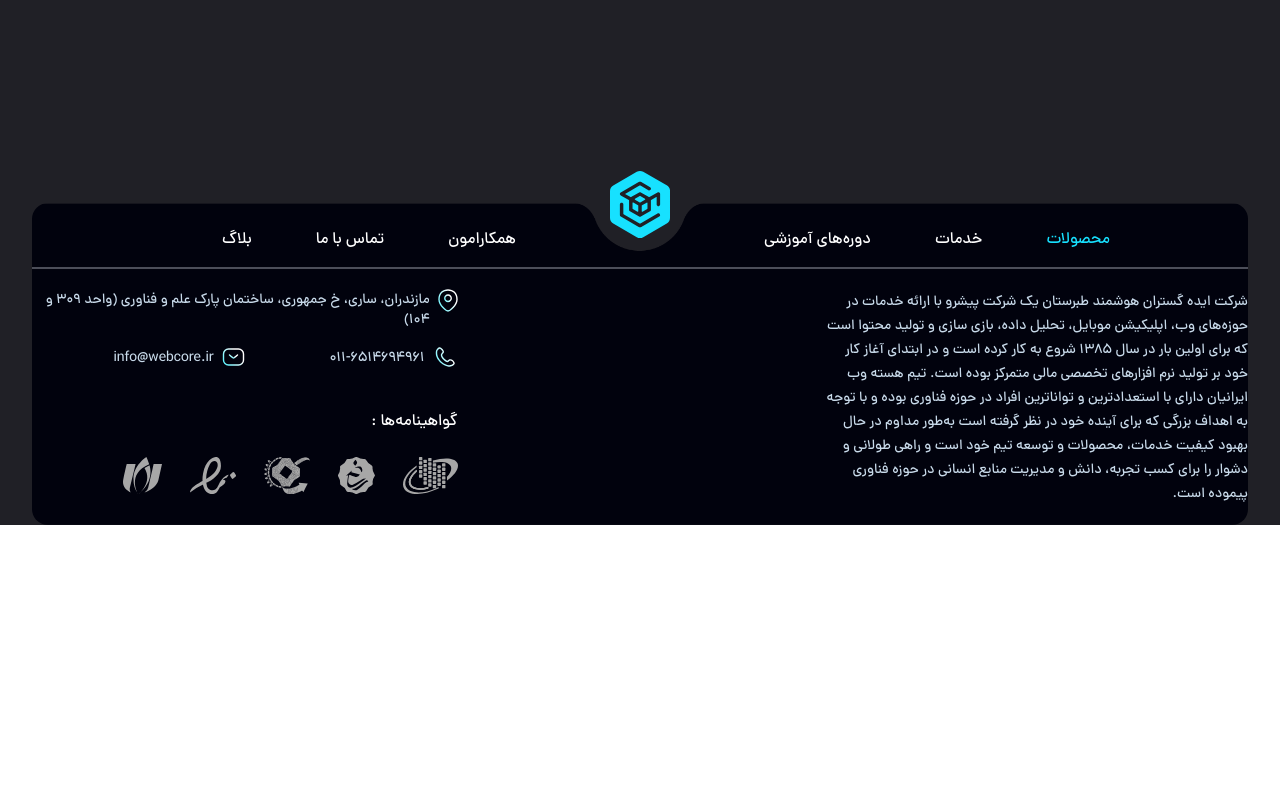
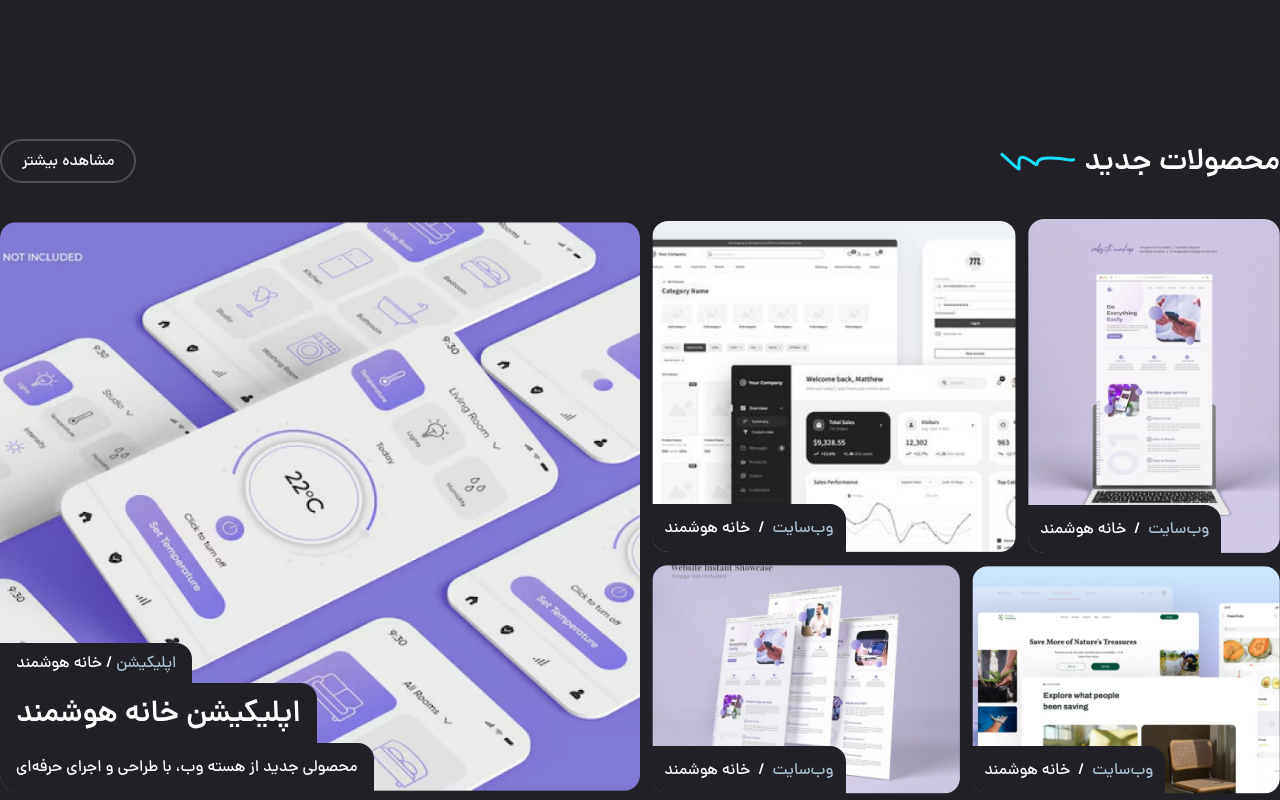
Before and after one commit to NEEMABBN/WebCore, a React (Vite) app: page /Products in a window 1280 px wide. Shown: the part 1260-2060 px from the top of the page. Before the commit the page ends 1785 px from the top, so only its background shows below. Built offline with nearby package versions, Linux system fonts and the light colour scheme; the HTML template or start-up script is replaced by a standard one.

Commit message:
Completed NewProduct [ProductPage]

```diff
--- /dev/null
+++ b/src/Components/ProductImageItem/ProductImageItem.jsx
@@ -0,0 +1,26 @@
+import React from "react";
+import { BsFillArrowDownLeftCircleFill } from "react-icons/bs";
+
+export default function ProductImageItem({
+  size,
+  title,
+  category,
+  image,
+  hoverBox,
+  display = "flex",
+}) {
+  return (
+    <div className={`${size} rounded-2xl overflow-hidden relative group`}>
+      <img src={image} alt="" className="w-full" />
+      {hoverBox}
+      <div
+        className={`${display} bg-[#202026] items-center rounded-tr-2xl absolute bottom-0 left-0 gap-2 p-3 group-hover:px-7 duration-300 transition-all`}
+      >
+        <BsFillArrowDownLeftCircleFill className="absolute text-white group-hover:block hidden top-[-0.5rem] right-[-0.5rem] transition-all duration-300 text-3xl" />
+        <span className="text-[#A9C1D4]">{title}</span>
+        <span className="text-white">/</span>
+        <span className="text-white">{category}</span>
+      </div>
+    </div>
+  );
+}
--- a/src/Components/Templates/TemplateV2.jsx
+++ b/src/Components/Templates/TemplateV2.jsx
@@ -7,17 +7,23 @@ export default function TemplateV2({ title, children }) {
   const { t, i18n } = useTranslation();
 
   return (
-    <div className="container mx-auto flex flex-col items-center">
+    <div className="w-full flex flex-col items-center gap-9">
       <div className="w-full flex items-center justify-between">
         <div className="flex items-center gap-2">
-          <h2 className="">{title}</h2>
+          <h2
+            className={`${
+              i18n.language === "fa" ? "PersiaDemi" : "EnglishDemi"
+            } text-3xl font-bold text-white`}
+          >
+            {title}
+          </h2>
           <img src={Images.VectorRight} alt="" className="" />
         </div>
-        <button className="bg-Based border-solid border-2 border-[#4C4E59] rounded-full">
+        <button className="bg-Based border-solid border-2 border-[#4C4E59] rounded-full text-white py-2 px-5">
           {t("XHomeBtn")}
         </button>
       </div>
-      <div className="">{children}</div>
+      <div className="w-full">{children}</div>
     </div>
   );
 }
--- a/src/Pages/Home/_component/ProductsSection.jsx
+++ b/src/Pages/Home/_component/ProductsSection.jsx
@@ -5,6 +5,7 @@ import { Swiper, SwiperSlide } from "swiper/react";
 import "swiper/css";
 import { useTranslation } from "react-i18next";
 import i18n from "../../../i18n";
+import ProductImageItem from "../../../Components/ProductImageItem/ProductImageItem";
 
 export default function ProductsSection() {
   const { t, i18n } = useTranslation();
@@ -129,54 +130,32 @@ export default function ProductsSection() {
 
         <div className="w-1/2 lg:flex hidden flex-col items-center gap-3">
           <div className="flex items-center gap-3">
-            <div className="w-[40%] rounded-2xl overflow-hidden relative group">
-              <img src={Images.YaraShop} alt="" className="" />
-              <div className="bg-[#202026] flex items-center rounded-tr-2xl absolute bottom-0 left-0 gap-2 p-3 group-hover:px-7 transition-all">
-                <BsFillArrowDownLeftCircleFill className="absolute text-white group-hover:block hidden top-[-0.5rem] right-[-0.5rem] transition-all text-3xl" />
-                <span className="text-[#A9C1D4]">
-                  {t("HomeProductImgTitle1")}
-                </span>
-                <span className="text-white">/</span>
-                <span className="text-white">{t("HomeProductImgValue1")}</span>
-              </div>
-            </div>
-            <div className="w-[60%] rounded-2xl overflow-hidden relative group">
-              <img src={Images.AppXHomeV1} alt="" className="" />
-              <div className="bg-[#202026] flex items-center rounded-tr-2xl absolute bottom-0 left-0 gap-2 p-3 group-hover:px-7 transition-all">
-                <BsFillArrowDownLeftCircleFill className="absolute text-white group-hover:block hidden top-[-0.5rem] right-[-0.5rem] transition-all text-3xl" />
-                <span className="text-[#A9C1D4]">
-                  {t("HomeProductImgTitle2")}
-                </span>
-                <span className="text-white">/</span>
-                <span className="text-white">{t("HomeProductImgValue2")}</span>
-              </div>
-            </div>
+            <ProductImageItem
+              size="w-[40%]"
+              image={Images.YaraShop}
+              title={t("HomeProductImgTitle1")}
+              category={t("HomeProductImgValue1")}
+            />
+            <ProductImageItem
+              size="w-[60%]"
+              image={Images.AppXHomeV1}
+              title={t("HomeProductImgTitle2")}
+              category={t("HomeProductImgValue2")}
+            />
           </div>
-
           <div className="flex items-center gap-3">
-            <div className="w-[50%] rounded-2xl overflow-hidden relative group">
-              <img src={Images.WebXHome} alt="" className="" />
-              <div className="bg-[#202026] flex items-center rounded-tr-2xl absolute bottom-0 left-0 gap-2 p-3 group-hover:px-7 transition-all">
-                <BsFillArrowDownLeftCircleFill className="absolute text-white group-hover:block hidden top-[-0.5rem] right-[-0.5rem] transition-all text-3xl" />
-                <span className="text-[#A9C1D4]">
-                  {t("HomeProductImgTitle3")}
-                </span>
-                <span className="text-white">/</span>
-                <span className="text-white">{t("HomeProductImgValue2")}</span>
-              </div>
-            </div>
-
-            <div className="w-[50%] rounded-2xl overflow-hidden relative group">
-              <img src={Images.AppXHomeV2} alt="" className="" />
-              <div className="bg-[#202026] flex items-center rounded-tr-2xl absolute bottom-0 left-0 gap-2 p-3 group-hover:px-7 transition-all">
-                <BsFillArrowDownLeftCircleFill className="absolute text-white group-hover:block hidden top-[-0.5rem] right-[-0.5rem] transition-all text-3xl" />
-                <span className="text-[#A9C1D4]">
-                  {t("HomeProductImgTitle2")}
-                </span>
-                <span className="text-white">/</span>
-                <span className="text-white">{t("HomeProductImgValue2")}</span>
-              </div>
-            </div>
+            <ProductImageItem
+              size="w-[50%]"
+              image={Images.WebXHome}
+              title={t("HomeProductImgTitle3")}
+              category={t("HomeProductImgValue2")}
+            />
+            <ProductImageItem
+              size="w-[50%]"
+              image={Images.AppXHomeV2}
+              title={t("HomeProductImgTitle2")}
+              category={t("HomeProductImgValue2")}
+            />
           </div>
         </div>
       </div>
--- a/src/Pages/Products/Products.jsx
+++ b/src/Pages/Products/Products.jsx
@@ -1,12 +1,14 @@
 import React from "react";
 import ProductHeader from "./_component/ProductHeader";
 import OurProducts from "./_component/OurProducts";
+import NewProduct from "./_component/NewProduct";
 
 export default function Products() {
   return (
     <div className="w-full flex flex-col items-center">
       <ProductHeader />
       <OurProducts />
+      <NewProduct />
     </div>
   );
 }
--- /dev/null
+++ b/src/Pages/Products/_component/NewProduct.jsx
@@ -0,0 +1,84 @@
+import React from "react";
+import TemplateV2 from "../../../Components/Templates/TemplateV2";
+import i18n from "../../../i18n";
+import { useTranslation } from "react-i18next";
+import Images from "../../../Setting/Images";
+import { BsFillArrowDownLeftCircleFill } from "react-icons/bs";
+import ProductImageItem from "../../../Components/ProductImageItem/ProductImageItem";
+
+export default function NewProduct() {
+  const { t, i18n } = useTranslation();
+
+  return (
+    <div className="container mx-auto flex flex-col items-center">
+      <TemplateV2
+        title={t("NewProductTitle")}
+        children={
+          <div className="w-full flex items-center gap-3">
+            <div className="w-[50%] flex flex-col items-center gap-3">
+              <div className="w-full flex items-center gap-3">
+                <ProductImageItem
+                  size="w-[45%]"
+                  image={Images.YaraShop}
+                  title={t("HomeProductImgTitle3")}
+                  category={t("HomeProductImgValue2")}
+                />
+                <ProductImageItem
+                  size="w-[65%]"
+                  image={Images.AppXHomeV1}
+                  title={t("HomeProductImgTitle3")}
+                  category={t("HomeProductImgValue2")}
+                />
+              </div>
+              <div className="w-full flex items-center gap-3">
+                <ProductImageItem
+                  size="w-[50%]"
+                  image={Images.WebXHome}
+                  title={t("HomeProductImgTitle3")}
+                  category={t("HomeProductImgValue2")}
+                />
+                <ProductImageItem
+                  size="w-[50%]"
+                  image={Images.AppXHomeV2}
+                  title={t("HomeProductImgTitle3")}
+                  category={t("HomeProductImgValue2")}
+                />
+              </div>
+            </div>
+            <ProductImageItem
+              size="w-[51%]"
+              image={Images.AppXHomeV3}
+              display="hidden"
+              hoverBox={
+                <div className="absolute bottom-0 left-0 flex flex-col items-end">
+                  <div className="bg-Based rounded-tr-2xl flex items-center px-4 py-2 gap-1">
+                    <span className="text-[#A9C1D4]">
+                      {t("HomeProductImgTitle2")}
+                    </span>
+                    <span className="text-white">/</span>
+                    <span className="text-white">
+                      {t("HomeProductImgValue2")}
+                    </span>
+                  </div>
+                  <div className="bg-Based rounded-tr-2xl px-4 py-3 group-hover:px-7 transition-all duration-300 relative">
+                    <BsFillArrowDownLeftCircleFill className="absolute text-white group-hover:block hidden top-[-0.5rem] right-[-0.5rem] transition-all text-3xl" />
+                    <span
+                      className={`${
+                        i18n.language === "fa" ? "PersiaDemi" : "EnglishDemi"
+                      } text-white text-3xl`}
+                    >
+                      {t("XHomeTitle")}
+                    </span>
+                  </div>
+                  <div className="bg-Based rounded-tr-2xl px-4 py-3">
+                    <span className="text-white">{t("XHomeDesc")}</span>
+                  </div>
+                </div>
+              }
+            />
+          </div>
+        }
+      />
+    </div>
+  );
+}
--- a/src/Setting/Images.js
+++ b/src/Setting/Images.js
@@ -14,6 +14,7 @@ import YaraShop from "/src/assets/Images/ScriptYaraShop.png";
 import WebXHome from "/src/assets/Images/WebXHome.png";
 import AppXHomeV1 from "/src/assets/Images/AppXHomeV1.png";
 import AppXHomeV2 from "/src/assets/Images/AppXHomeV2.png";
+import AppXHomeV3 from "/src/assets/Images/XHomeApp.png"
 import CourseImage1 from "/src/assets/Images/Course1.png";
 import CourseImage2 from "/src/assets/Images/Course2.png";
 import CourseImage3 from "/src/assets/Images/Course3.png";
@@ -54,6 +55,7 @@ const Images = {
     WebXHome: WebXHome,
     AppXHomeV1: AppXHomeV1,
     AppXHomeV2: AppXHomeV2,
+    AppXHomeV3: AppXHomeV3,
     CourseImage1: CourseImage1,
     CourseImage2: CourseImage2,
     CourseImage3: CourseImage3,
```
Also changed, not shown: src/assets/Images/CircleBg.png (deleted), src/assets/Images/XHomeApp.png (added).
